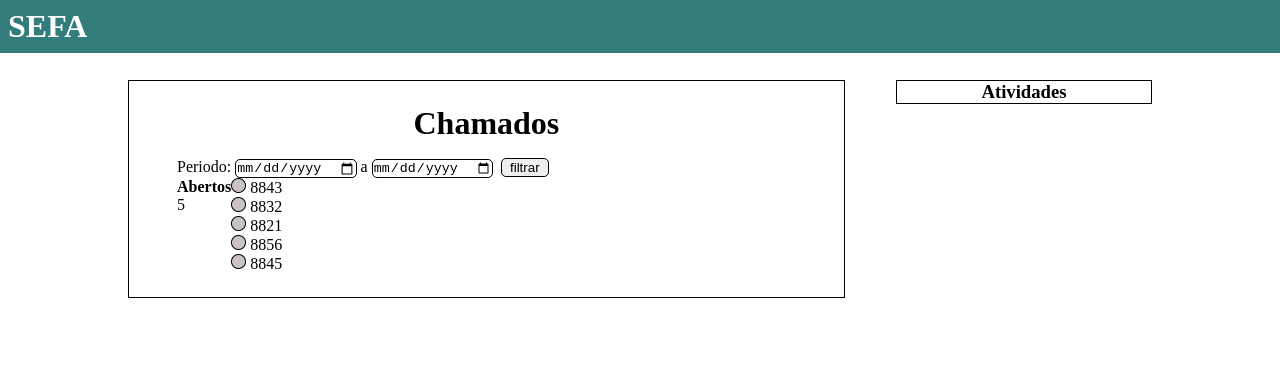
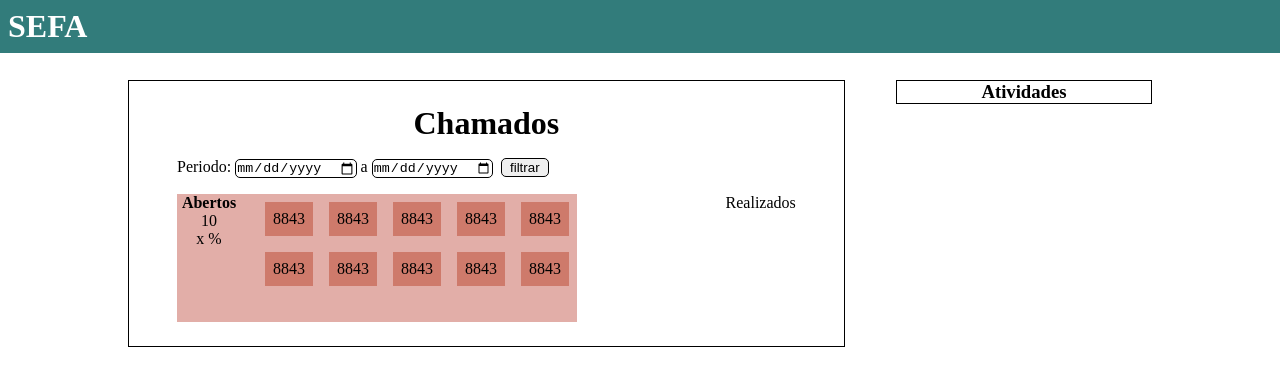
Before and after one commit to Gabriel-Fernandes1917/Dashboard-GLPI, an Angular app in the folder dashboard-GLPI/: page / in a window 1280 px wide. Shown: the top 386 px of the page. Built offline with nearby package versions, Linux system fonts and the light colour scheme.

Commit message:
chamados
foi elaborado o estilo e formato provisorio dos chamados no componente div-chamados

```diff
--- a/dashboard-GLPI/src/app/components/div-chamados/div-chamados.component.css
+++ b/dashboard-GLPI/src/app/components/div-chamados/div-chamados.component.css
@@ -29,10 +29,49 @@
   cursor: pointer;
 }
 
+.central{
+  display: flex;
+  justify-content: space-between;
+  margin-top: 1rem;
+}
+
 .abertos{
   display: flex;
+
+  background-color: #E2AEA8;
+  min-width: 18rem;
+  min-height: 8rem;
+  max-width: 25rem;
+  max-height: 10rem;
 }
 
-chamados > nav {
-  cursor: pointer;
+.texto{
+  margin-right: 1rem;
+  height: 100%;
+  width: 8rem;
 }
+
+.texto > h4, .texto{
+  text-align: center;
+}
+
+.texto > div {
+  width: 80%;
+  margin: auto;
+}
+
+
+.chamados > nav > ul{
+  display: inline-block;
+}
+
+.chamados > nav > ul > li{
+  background-color: #CE7A6B;
+  padding: 0.5rem;
+  margin: 0.5rem;
+}
+
+.realizados{
+
+
+}
--- a/dashboard-GLPI/src/app/components/div-chamados/div-chamados.component.html
+++ b/dashboard-GLPI/src/app/components/div-chamados/div-chamados.component.html
@@ -11,19 +11,31 @@
       <input type="submit" value="filtrar">
     </form>
   </div>
-
+  <div class="central">
     <div class="abertos">
       <div class="texto">
         <h4>Abertos</h4>
+        <div>
+          <div>
             <output>{{chamados.length}}</output>
+          </div>
+          <div>
+            <output>x %</output>
+          </div>
+        </div>
       </div>
       <div class="chamados">
         <nav>
           <ul *ngFor="let item of chamados">
-         <li (click)="getChamado()"> <img src="../../../assets/iconchamado.png" alt=""> {{item}}</li>
+           <li (click)="getChamado()"> {{item}}</li>
           </ul>
         </nav>
       </div>
     </div>
+    <div class="realizados">
+      Realizados
+    </div>
+  </div>
+
 
 </div>
--- a/dashboard-GLPI/src/app/components/div-chamados/div-chamados.component.ts
+++ b/dashboard-GLPI/src/app/components/div-chamados/div-chamados.component.ts
@@ -7,7 +7,7 @@ import { Component, OnInit } from '@angular/core';
 })
 export class DivChamadosComponent implements OnInit{
 
-  chamados: number[] = [8843, 8832, 8821, 8856,8845];
+  chamados: number[] = [8843, 8843, 8843, 8843 , 8843, 8843, 8843, 8843, 8843 , 8843];
   iconChamdo: string = "";
   constructor(){}
   ngOnInit() {
```
Lines whose indentation alone changed are shown as unchanged.
